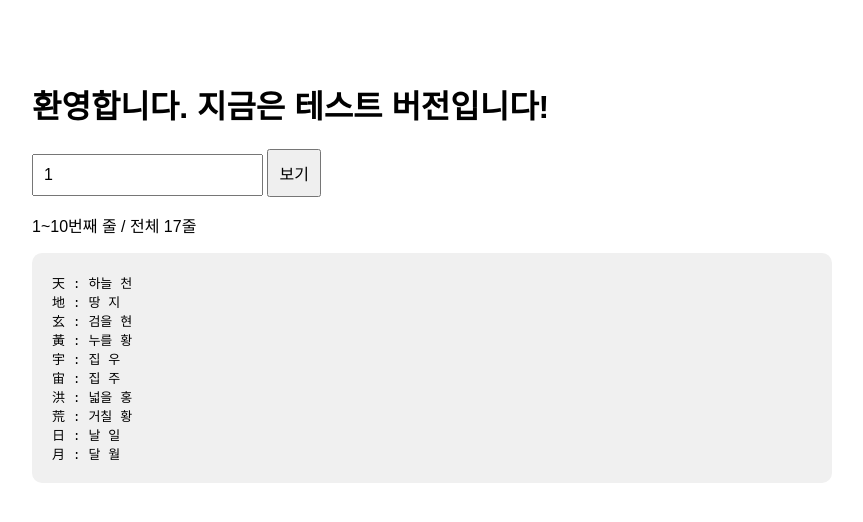
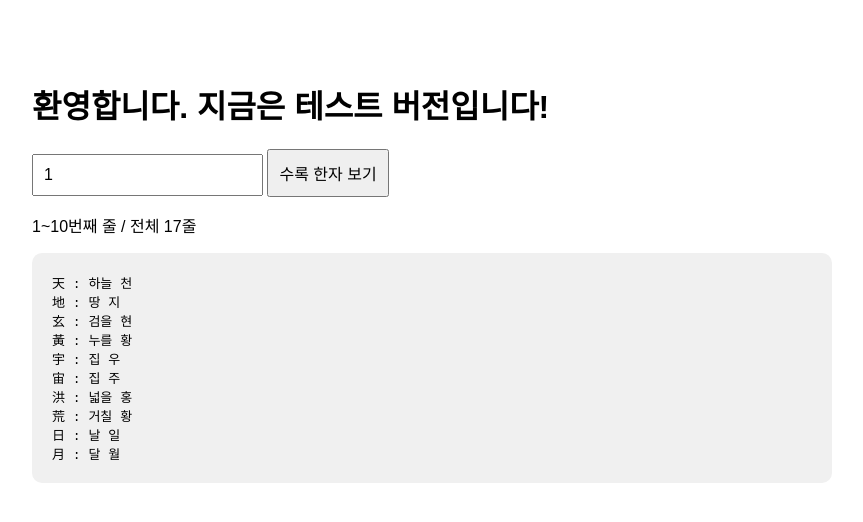
Before and after one commit to bynary524/handictionary, a plain HTML site: page index.html in a window 1280 px wide. Shown: the whole page, without its empty margins (208-1071 px from the left). Drawn offline with Linux system fonts and the light colour scheme.

Commit message:
Update index.html

```diff
--- a/index.html
+++ b/index.html
@@ -41,7 +41,7 @@
         placeholder="페이지 번호"
     >
 
-    <button id="loadButton">보기</button>
+    <button id="loadButton">수록 한자 보기</button>
 
     <p id="info"></p>
     <pre id="output">불러오는 중...</pre>
```
